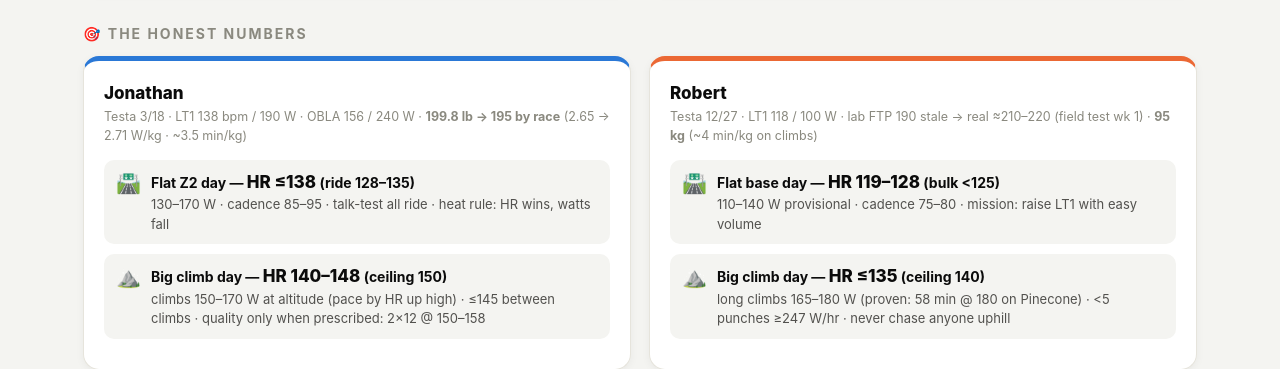
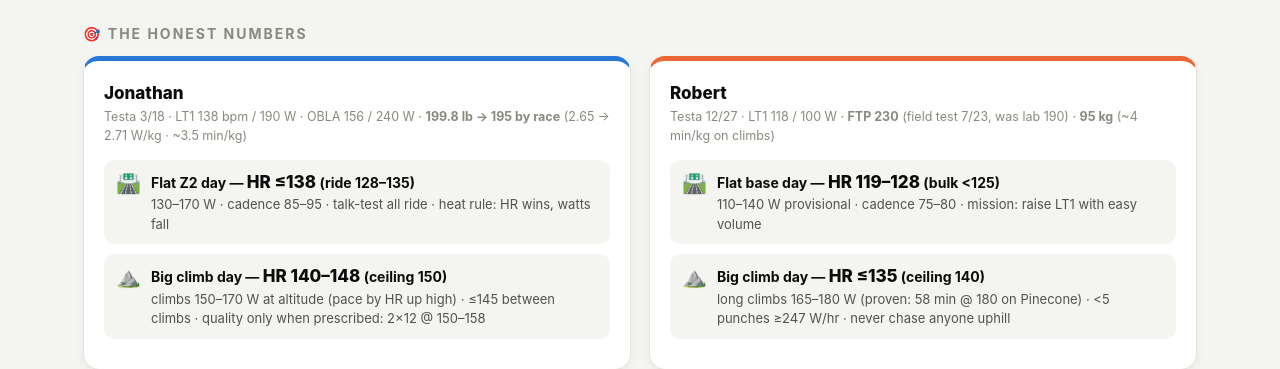
Before and after one commit to teamairhart/garmin-data-agent, a Flask app: page /board in a window 1280 px wide. Shown: the part 1108-1477 px from the top of the page. Run offline with Flask 3, Linux system fonts and the light colour scheme; the visitor is signed in with stand-in values (Sample User, id 1); data comes from the database, SQL or seed files in the repository; data that the repository does not hold is empty; some libraries are stand-ins or nearby versions.

Commit message:
Board card: Robert's FTP line updated to the tested 230 (was stale 210-220 est)
Co-Authored-By: Claude Fable 5 <noreply@anthropic.com>
Claude-Session: https://claude.ai/code/session_01PWzxL2jvePJgawG7hqzXPL

```diff
--- a/templates/board.html
+++ b/templates/board.html
@@ -409,7 +409,7 @@
   </div>
   <div class="card rr-card">
     <h3>Robert</h3>
-    <div class="sub">Testa 12/27 · LT1 118 / 100 W · lab FTP 190 stale → real ≈210–220 (field test wk 1) · <b>95 kg</b> (~4 min/kg on climbs)</div>
+    <div class="sub">Testa 12/27 · LT1 118 / 100 W · <b>FTP 230</b> (field test 7/23, was lab 190) · <b>95 kg</b> (~4 min/kg on climbs)</div>
     <div class="row"><div class="ico">🛣️</div><div><div class="t">Flat base day — <span class="big">HR 119–128</span> (bulk &lt;125)</div>
       <div class="d">110–140 W provisional · cadence 75–80 · mission: raise LT1 with easy volume</div></div></div>
     <div class="row"><div class="ico">⛰️</div><div><div class="t">Big climb day — <span class="big">HR ≤135</span> (ceiling 140)</div>
```
